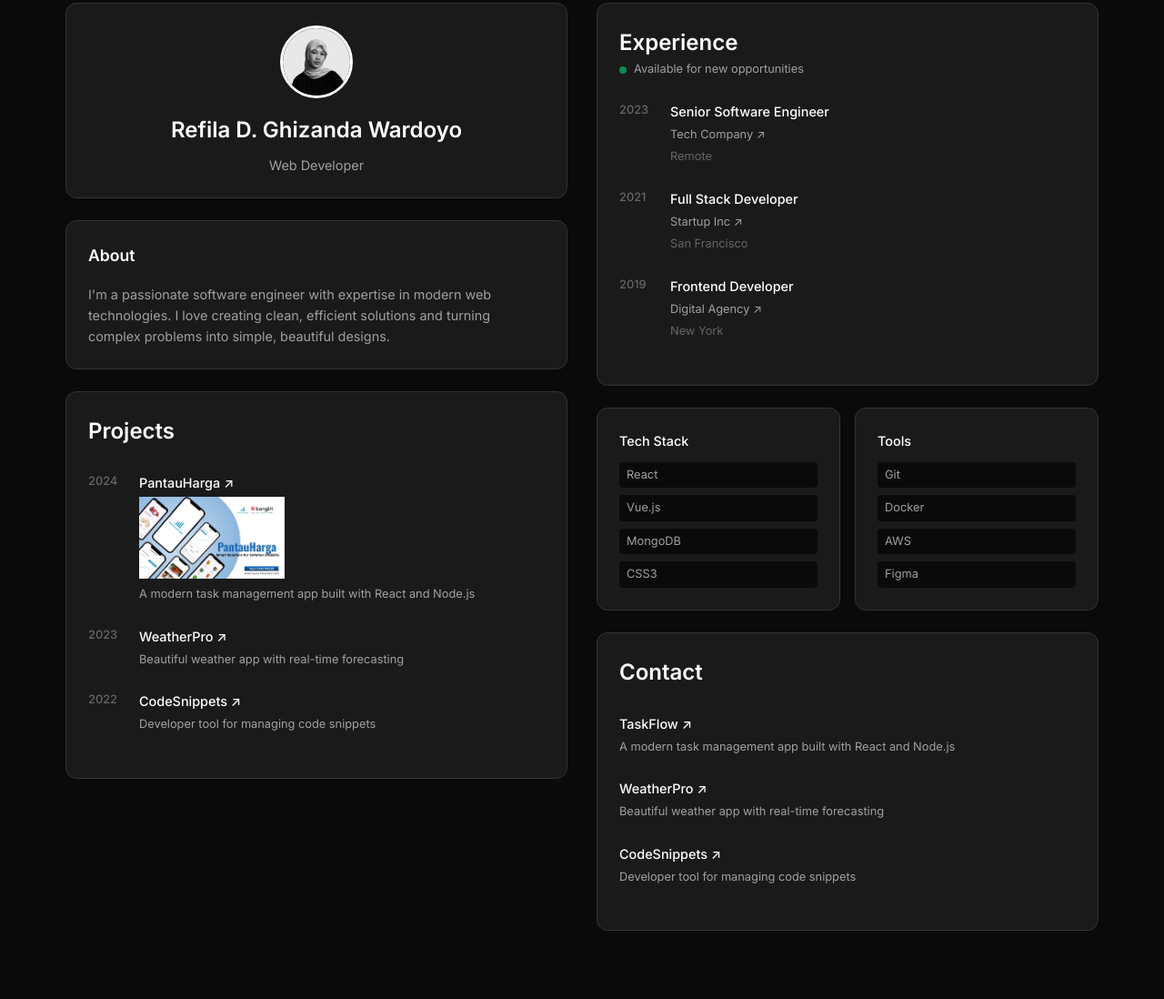
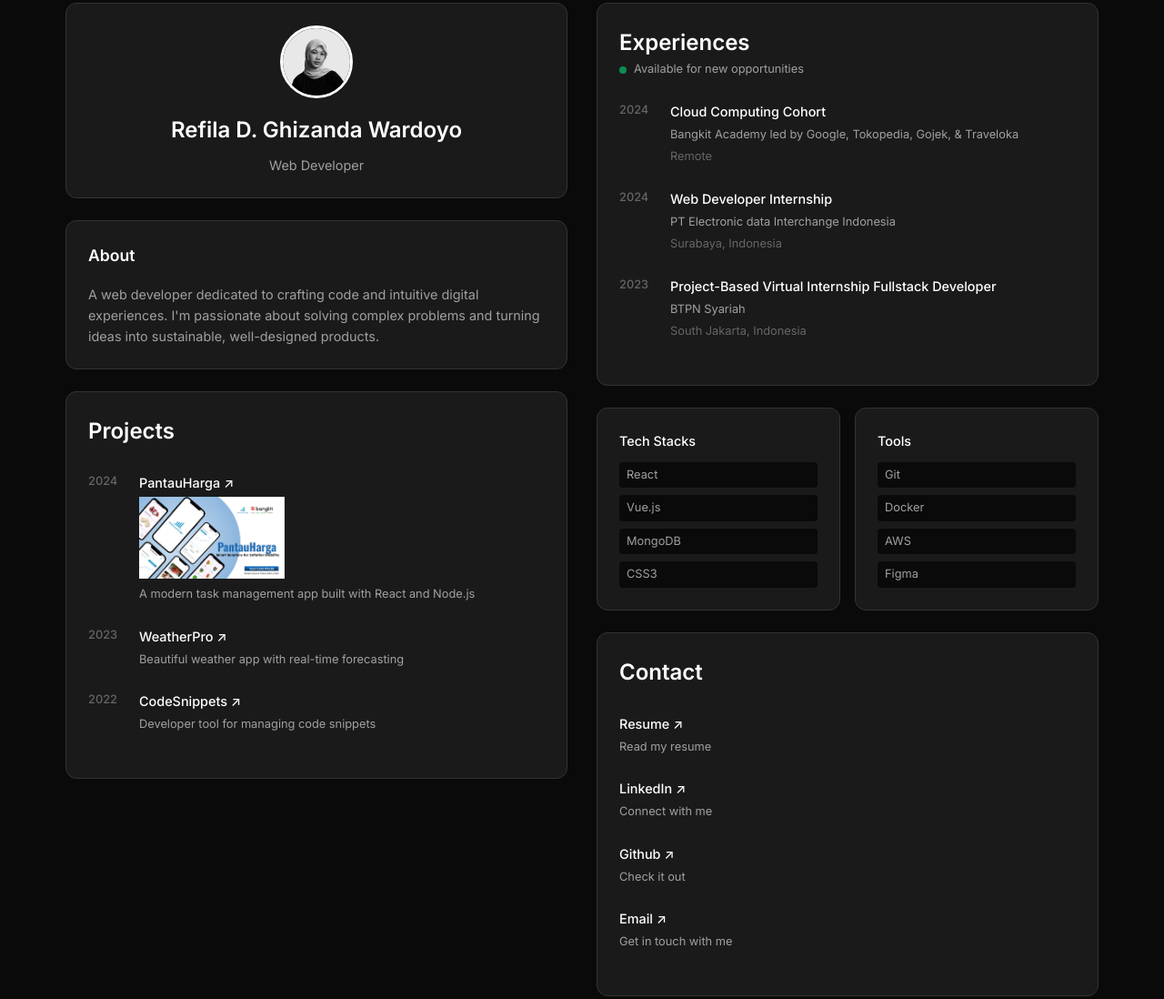
Before and after one commit to refilaghizanda/refila, a plain HTML site: page index.html in a window 1280 px wide. Shown: the part 29-1127 px from the top of the page at 91% size. Drawn offline with Linux system fonts and the light colour scheme.

Commit message:
add experiences

```diff
--- a/index.html
+++ b/index.html
@@ -23,8 +23,7 @@
             <!-- About Section -->
             <div class="card about-card">
                 <h2>About</h2>
-                <p>I'm a passionate software engineer with expertise in modern web technologies. I love creating clean, efficient solutions and turning complex problems into simple, beautiful designs.</p>
-            </div>
+                <p>A web developer dedicated to crafting  code and intuitive digital experiences. I'm passionate about solving complex problems and turning ideas into sustainable, well-designed products.</div>
 
             <!-- Side Projects Section -->
             <div class="card projects-card">
@@ -58,72 +57,44 @@
         <div class="right-column">
             <!-- Experience Section -->
             <div class="card experience-card">
-                <h2>Experience</h2>
+                <h2>Experiences</h2>
                 <div class="status-indicator">
                     <span class="status-dot available"></span>
                     <span>Available for new opportunities</span>
                 </div>
 
                 <div class="experience-item">
-                    <span class="year">2023</span>
+                    <span class="year">2024</span>
                     <div class="experience-content">
-                        <h3>Senior Software Engineer</h3>
-                        <p class="company">Tech Company ↗</p>
+                        <h3>Cloud Computing Cohort</h3>
+                        <p class="company">Bangkit Academy led by Google, Tokopedia, Gojek, & Traveloka</p>
                         <p class="location">Remote</p>
                     </div>
                 </div>
 
                 <div class="experience-item">
-                    <span class="year">2021</span>
+                    <span class="year">2024</span>
                     <div class="experience-content">
-                        <h3>Full Stack Developer</h3>
-                        <p class="company">Startup Inc ↗</p>
-                        <p class="location">San Francisco</p>
+                        <h3>Web Developer Internship</h3>
+                        <p class="company">PT Electronic data Interchange Indonesia</p>
+                        <p class="location">Surabaya, Indonesia</p>
                     </div>
                 </div>
 
                 <div class="experience-item">
-                    <span class="year">2019</span>
+                    <span class="year">2023</span>
                     <div class="experience-content">
-                        <h3>Frontend Developer</h3>
-                        <p class="company">Digital Agency ↗</p>
-                        <p class="location">New York</p>
+                        <h3>Project-Based Virtual Internship Fullstack Developer</h3>
+                        <p class="company">BTPN Syariah</p>
+                        <p class="location">South Jakarta, Indonesia</p>
                     </div>
                 </div>
             </div>
 
-            <!-- Consulting Section -->
-            <!-- <div class="card consulting-card">
-                <h2>Consulting</h2>
-                <div class="consulting-grid">
-                    <div class="consulting-item">
-                        <div class="consulting-icon">📱</div>
-                        <h3>Mobile Apps</h3>
-                        <p>iOS & Android development</p>
-                    </div>
-                    <div class="consulting-item">
-                        <div class="consulting-icon">🌐</div>
-                        <h3>Web Development</h3>
-                        <p>Modern web applications</p>
-                    </div>
-                    <div class="consulting-item">
-                        <div class="consulting-icon">⚡</div>
-                        <h3>Performance</h3>
-                        <p>Optimization & scaling</p>
-                    </div>
-                    <div class="consulting-item">
-                        <div class="consulting-icon">🔧</div>
-                        <h3>DevOps</h3>
-                        <p>CI/CD & infrastructure</p>
-                    </div>
-                </div>
-            </div> -->
-
-
             <!-- Skills Grid -->
             <div class="skills-grid">
                 <div class="card skill-card">
-                    <h3>Tech Stack</h3>
+                    <h3>Tech Stacks</h3>
                     <div class="skill-list">
                         <span>React</span>
                         <span>Vue.js</span>
@@ -148,20 +119,26 @@
                 <h2>Contact</h2><br>
                 <div class="project-item">
                     <div class="project-content">
-                        <h3>TaskFlow ↗</h3>
-                        <p>A modern task management app built with React and Node.js</p>
+                        <h3>Resume ↗</h3>
+                        <p>Read my resume</p>
                     </div>
                 </div>
                 <div class="project-item">
                     <div class="project-content">
-                        <h3>WeatherPro ↗</h3>
-                        <p>Beautiful weather app with real-time forecasting</p>
+                        <h3>LinkedIn ↗</h3>
+                        <p>Connect with me</p>
                     </div>
                 </div>
                 <div class="project-item">
                     <div class="project-content">
-                        <h3>CodeSnippets ↗</h3>
-                        <p>Developer tool for managing code snippets</p>
+                        <h3>Github ↗</h3>
+                        <p>Check it out</p>
+                    </div>
+                </div>
+                <div class="project-item">
+                    <div class="project-content">
+                        <h3>Email ↗</h3>
+                        <p>Get in touch with me</p>
                     </div>
                 </div>
             </div>
```
